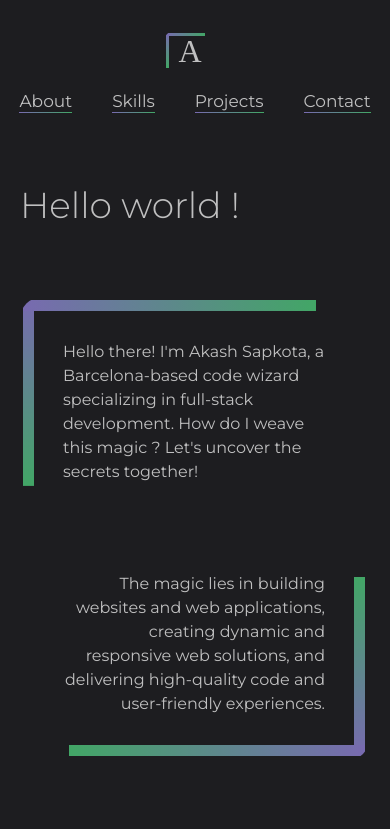
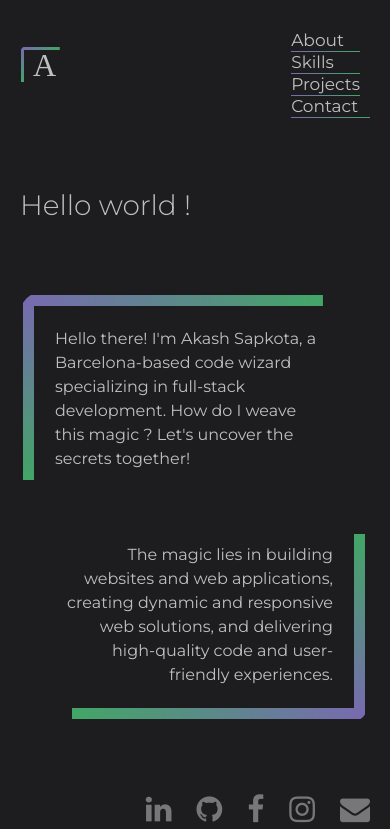
Before and after one commit to Akashh1996/Portfolio--, a Next.js app: page / in a window 390 px wide. Shown: the top 829 px of the page. Built offline with nearby package versions, Linux system fonts and the light colour scheme; a web font is replaced by a local one.

Commit message:
fix some css for mobile

```diff
--- a/src/components/Portfolio.css
+++ b/src/components/Portfolio.css
@@ -46,7 +46,6 @@ p {
   background: #1d1d20;
   transition: position 0.3s ease-in-out;
   padding-top: 30px;
-  flex-direction: column;
 }
 
 @media (min-width: 768px) {
@@ -190,14 +189,28 @@ i {
 @media screen and (max-width: 470px) {
   .hero-text p {
     width: 78%;
+    padding: 32px;
   }
 
   .intro {
-    background-size: 83% 11px, 11px 83%;
+    background-size: 89% 11px, 11px 89%;
   }
 
   .sub-intro {
-    background-size: 87% 11px, 11px 80%;
+    background-size: 87% 11px, 11px 89%;
+
+  }
+  .welcome-text {
+    font-size: 28px!important;
+  }
+  .menu {
+    flex-direction: column;
+  }
+  .menu span {
+    margin-right: 10px;
+  }
+  .menu span:last-child {
+    margin-right: 0px;
   }
 }
 
@@ -463,7 +476,7 @@ div.left-gradient {
 
 @media screen and (max-width: 500px) {
   .container {
-    width: 100%;
+    width: 90%;
   }
 
 }
@@ -711,6 +724,7 @@ input {
   background: rgba(127, 127, 127, 0.1);
   background: transparent;
   border-bottom: 1px solid rgba(127, 127, 127);
+  border-radius: 0;
 
 }
 
@@ -737,6 +751,7 @@ textarea {
   background: rgba(127, 127, 127, 0.1);
   background: transparent;
   border-bottom: 1px solid rgba(127, 127, 127);
+  border-radius: 0;
 }
 
 .form-wrapper input,
--- a/src/components/Portfolio.js
+++ b/src/components/Portfolio.js
@@ -156,7 +156,7 @@ const Portfolio = () => {
             <div className='content-wrapper'>
                 <div className='content'>
                     <div>
-                        <h1 className='welcome'>Hello world !</h1>
+                        <h1 className='welcome welcome-text'>Hello world !</h1>
                     </div>
                 </div>
                 <div style={{ marginTop: '70px' }} className='hero-text'>
```
